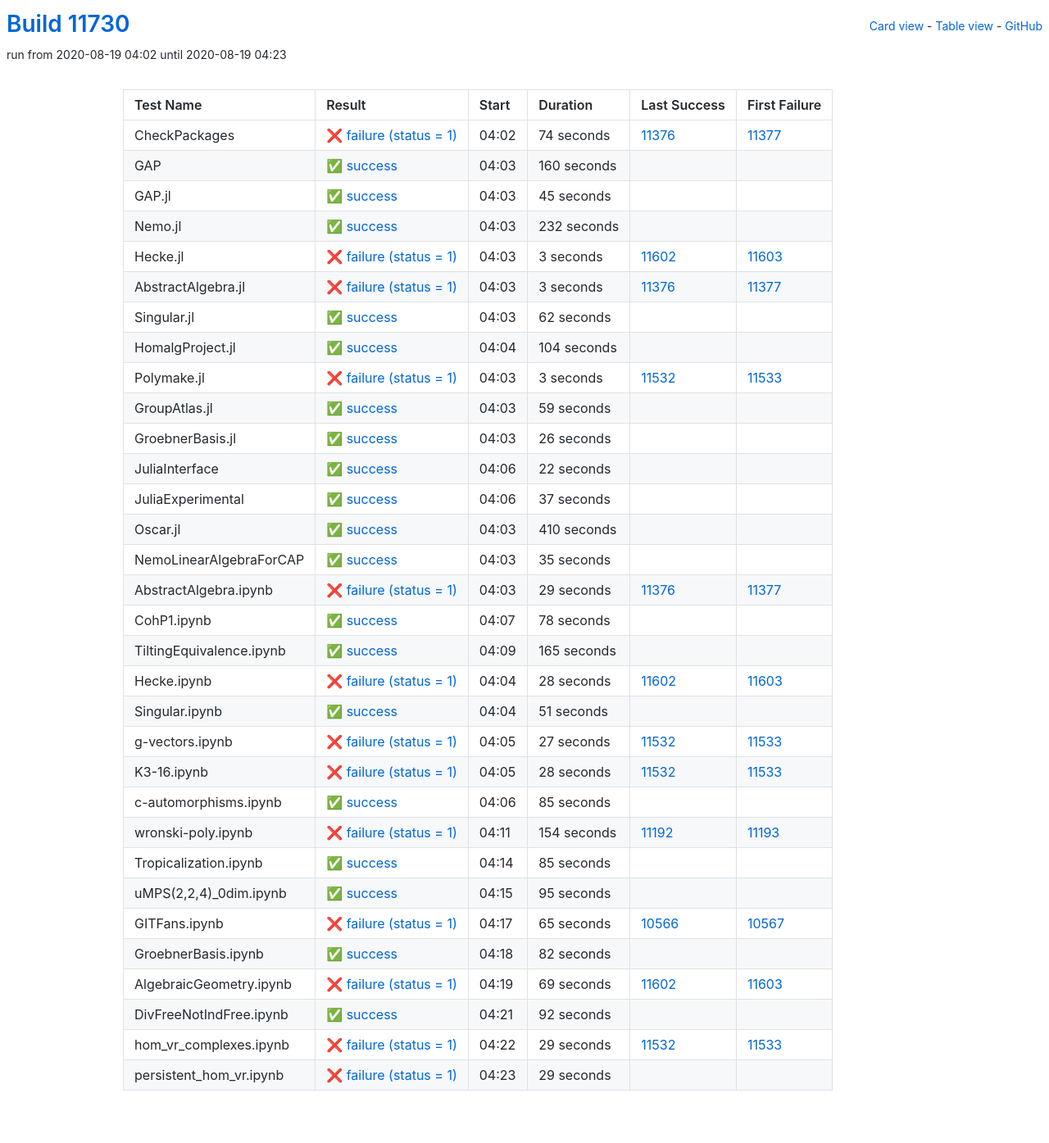
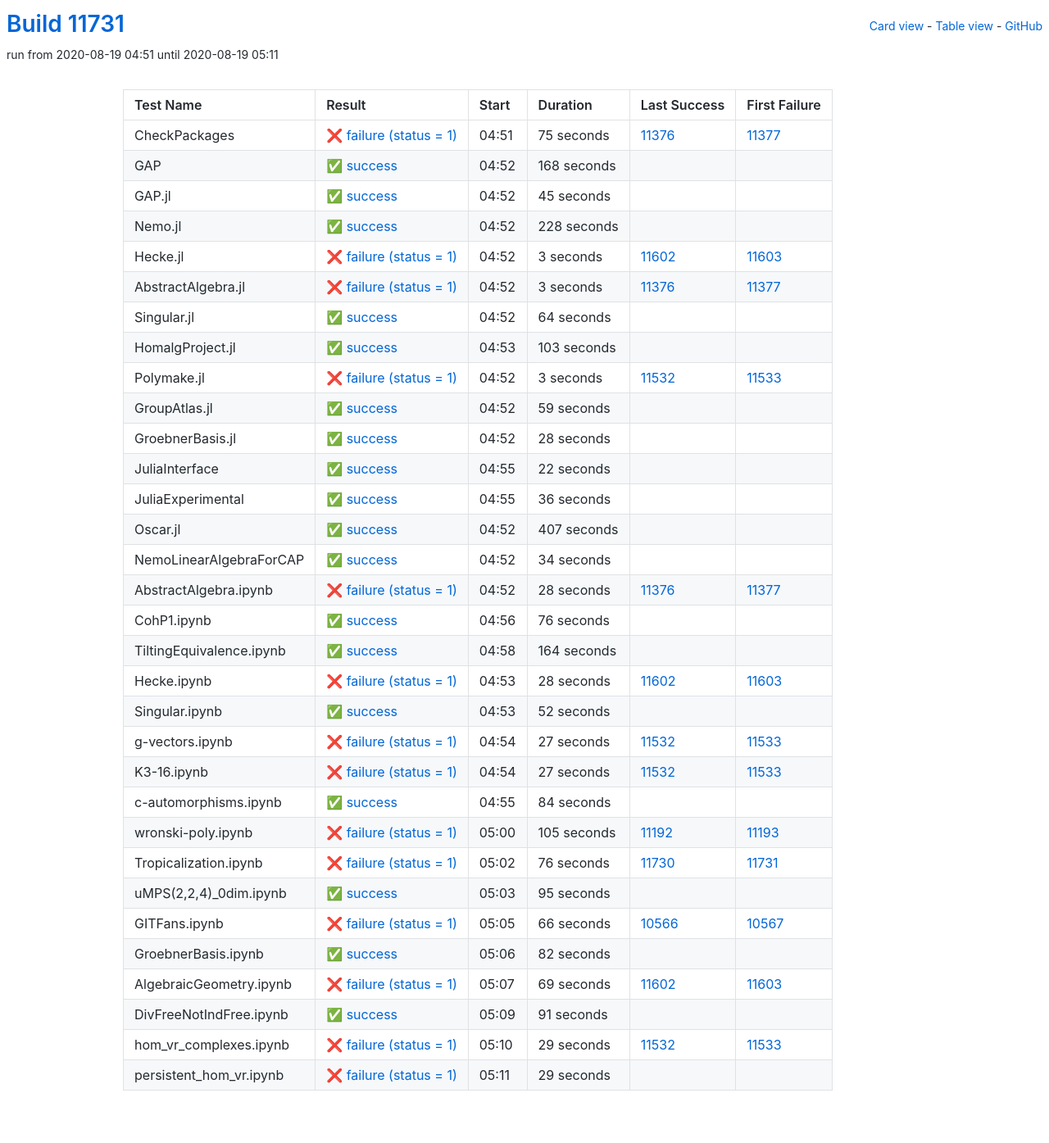
Before and after one commit to oscar-system/oscar-ci-status, a Jekyll site: the page built from table.html, in a window 1280 px wide. Shown: the whole page at 82% size. Built offline with Jekyll 4.4.1, drawn with Linux system fonts in a browser that asks for light colours.

Commit message:
Build #11731

```diff
--- a/_data/ci.yml
+++ b/_data/ci.yml
@@ -1,6 +1,6 @@
 ---
-build: 11730
-build_url: https://oscarci.mathematik.uni-kl.de/job/oscar/11730/
+build: 11731
+build_url: https://oscarci.mathematik.uni-kl.de/job/oscar/11731/
 job: oscar
 organization: oscar-system
 repo: oscar-ci-status
@@ -8,32 +8,32 @@
 tests:
 - name: CheckPackages
   id: checkpackages
-  log: https://oscarci.mathematik.uni-kl.de/job/oscar/11730/artifact/logs/build-11730/CheckPackages.log
-  start: 2020-08-19 04:02
+  log: https://oscarci.mathematik.uni-kl.de/job/oscar/11731/artifact/logs/build-11731/CheckPackages.log
+  start: 2020-08-19 04:51
   success: false
   exitcode: 1
   status: failure
-  duration: 74
+  duration: 75
   last_success: 11376
   last_success_url: https://oscarci.mathematik.uni-kl.de/job/oscar/11376/
   first_failure: 11377
   first_failure_url: https://oscarci.mathematik.uni-kl.de/job/oscar/11377/
 - name: GAP
   id: gap
-  log: https://oscarci.mathematik.uni-kl.de/job/oscar/11730/artifact/logs/build-11730/GAP.log
-  start: 2020-08-19 04:03
+  log: https://oscarci.mathematik.uni-kl.de/job/oscar/11731/artifact/logs/build-11731/GAP.log
+  start: 2020-08-19 04:52
   success: true
   exitcode: 0
   status: success
-  duration: 160
+  duration: 168
   last_success: false
   last_success_url:
   first_failure: false
   first_failure_url:
 - name: GAP.jl
   id: gap-jl
-  log: https://oscarci.mathematik.uni-kl.de/job/oscar/11730/artifact/logs/build-11730/GAP.jl.log
-  start: 2020-08-19 04:03
+  log: https://oscarci.mathematik.uni-kl.de/job/oscar/11731/artifact/logs/build-11731/GAP.jl.log
+  start: 2020-08-19 04:52
   success: true
   exitcode: 0
   status: success
@@ -44,20 +44,20 @@
   first_failure_url:
 - name: Nemo.jl
   id: nemo-jl
-  log: https://oscarci.mathematik.uni-kl.de/job/oscar/11730/artifact/logs/build-11730/Nemo.jl.log
-  start: 2020-08-19 04:03
+  log: https://oscarci.mathematik.uni-kl.de/job/oscar/11731/artifact/logs/build-11731/Nemo.jl.log
+  start: 2020-08-19 04:52
   success: true
   exitcode: 0
   status: success
-  duration: 232
+  duration: 228
   last_success: false
   last_success_url:
   first_failure: false
   first_failure_url:
 - name: Hecke.jl
   id: hecke-jl
-  log: https://oscarci.mathematik.uni-kl.de/job/oscar/11730/artifact/logs/build-11730/Hecke.jl.log
-  start: 2020-08-19 04:03
+  log: https://oscarci.mathematik.uni-kl.de/job/oscar/11731/artifact/logs/build-11731/Hecke.jl.log
+  start: 2020-08-19 04:52
   success: false
   exitcode: 1
   status: failure
@@ -68,8 +68,8 @@
   first_failure_url: https://oscarci.mathematik.uni-kl.de/job/oscar/11603/
 - name: AbstractAlgebra.jl
   id: abstractalgebra-jl
-  log: https://oscarci.mathematik.uni-kl.de/job/oscar/11730/artifact/logs/build-11730/AbstractAlgebra.jl.log
-  start: 2020-08-19 04:03
+  log: https://oscarci.mathematik.uni-kl.de/job/oscar/11731/artifact/logs/build-11731/AbstractAlgebra.jl.log
+  start: 2020-08-19 04:52
   success: false
   exitcode: 1
   status: failure
@@ -80,32 +80,32 @@
   first_failure_url: https://oscarci.mathematik.uni-kl.de/job/oscar/11377/
 - name: Singular.jl
   id: singular-jl
-  log: https://oscarci.mathematik.uni-kl.de/job/oscar/11730/artifact/logs/build-11730/Singular.jl.log
-  start: 2020-08-19 04:03
+  log: https://oscarci.mathematik.uni-kl.de/job/oscar/11731/artifact/logs/build-11731/Singular.jl.log
+  start: 2020-08-19 04:52
   success: true
   exitcode: 0
   status: success
-  duration: 62
+  duration: 64
   last_success: false
   last_success_url:
   first_failure: false
   first_failure_url:
 - name: HomalgProject.jl
   id: homalgproject-jl
-  log: https://oscarci.mathematik.uni-kl.de/job/oscar/11730/artifact/logs/build-11730/HomalgProject.jl.log
-  start: 2020-08-19 04:04
+  log: https://oscarci.mathematik.uni-kl.de/job/oscar/11731/artifact/logs/build-11731/HomalgProject.jl.log
+  start: 2020-08-19 04:53
   success: true
   exitcode: 0
   status: success
-  duration: 104
+  duration: 103
   last_success: false
   last_success_url:
   first_failure: false
   first_failure_url:
 - name: Polymake.jl
   id: polymake-jl
-  log: https://oscarci.mathematik.uni-kl.de/job/oscar/11730/artifact/logs/build-11730/Polymake.jl.log
-  start: 2020-08-19 04:03
+  log: https://oscarci.mathematik.uni-kl.de/job/oscar/11731/artifact/logs/build-11731/Polymake.jl.log
+  start: 2020-08-19 04:52
   success: false
   exitcode: 1
   status: failure
@@ -116,8 +116,8 @@
   first_failure_url: https://oscarci.mathematik.uni-kl.de/job/oscar/11533/
 - name: GroupAtlas.jl
   id: groupatlas-jl
-  log: https://oscarci.mathematik.uni-kl.de/job/oscar/11730/artifact/logs/build-11730/GroupAtlas.jl.log
-  start: 2020-08-19 04:03
+  log: https://oscarci.mathematik.uni-kl.de/job/oscar/11731/artifact/logs/build-11731/GroupAtlas.jl.log
+  start: 2020-08-19 04:52
   success: true
   exitcode: 0
   status: success
@@ -128,20 +128,20 @@
   first_failure_url:
 - name: GroebnerBasis.jl
   id: groebnerbasis-jl
-  log: https://oscarci.mathematik.uni-kl.de/job/oscar/11730/artifact/logs/build-11730/GroebnerBasis.jl.log
-  start: 2020-08-19 04:03
+  log: https://oscarci.mathematik.uni-kl.de/job/oscar/11731/artifact/logs/build-11731/GroebnerBasis.jl.log
+  start: 2020-08-19 04:52
   success: true
   exitcode: 0
   status: success
-  duration: 26
+  duration: 28
   last_success: false
   last_success_url:
   first_failure: false
   first_failure_url:
 - name: JuliaInterface
   id: juliainterface
-  log: https://oscarci.mathematik.uni-kl.de/job/oscar/11730/artifact/logs/build-11730/JuliaInterface.log
-  start: 2020-08-19 04:06
+  log: https://oscarci.mathematik.uni-kl.de/job/oscar/11731/artifact/logs/build-11731/JuliaInterface.log
+  start: 2020-08-19 04:55
   success: true
   exitcode: 0
   status: success
@@ -152,80 +152,80 @@
   first_failure_url:
 - name: JuliaExperimental
   id: juliaexperimental
-  log: https://oscarci.mathematik.uni-kl.de/job/oscar/11730/artifact/logs/build-11730/JuliaExperimental.log
-  start: 2020-08-19 04:06
+  log: https://oscarci.mathematik.uni-kl.de/job/oscar/11731/artifact/logs/build-11731/JuliaExperimental.log
+  start: 2020-08-19 04:55
   success: true
   exitcode: 0
   status: success
-  duration: 37
+  duration: 36
   last_success: false
   last_success_url:
   first_failure: false
   first_failure_url:
 - name: Oscar.jl
   id: oscar-jl
-  log: https://oscarci.mathematik.uni-kl.de/job/oscar/11730/artifact/logs/build-11730/Oscar.jl.log
-  start: 2020-08-19 04:03
+  log: https://oscarci.mathematik.uni-kl.de/job/oscar/11731/artifact/logs/build-11731/Oscar.jl.log
+  start: 2020-08-19 04:52
   success: true
   exitcode: 0
   status: success
-  duration: 410
+  duration: 407
   last_success: false
   last_success_url:
   first_failure: false
   first_failure_url:
 - name: NemoLinearAlgebraForCAP
   id: nemolinearalgebraforcap
-  log: https://oscarci.mathematik.uni-kl.de/job/oscar/11730/artifact/logs/build-11730/NemoLinearAlgebraForCAP.log
-  start: 2020-08-19 04:03
+  log: https://oscarci.mathematik.uni-kl.de/job/oscar/11731/artifact/logs/build-11731/NemoLinearAlgebraForCAP.log
+  start: 2020-08-19 04:52
   success: true
   exitcode: 0
   status: success
-  duration: 35
+  duration: 34
   last_success: false
   last_success_url:
   first_failure: false
   first_failure_url:
 - name: AbstractAlgebra.ipynb
   id: abstractalgebra-ipynb
-  log: https://oscarci.mathematik.uni-kl.de/job/oscar/11730/artifact/logs/build-11730/AbstractAlgebra.ipynb.log
-  start: 2020-08-19 04:03
+  log: https://oscarci.mathematik.uni-kl.de/job/oscar/11731/artifact/logs/build-11731/AbstractAlgebra.ipynb.log
+  start: 2020-08-19 04:52
   success: false
   exitcode: 1
   status: failure
-  duration: 29
+  duration: 28
   last_success: 11376
   last_success_url: https://oscarci.mathematik.uni-kl.de/job/oscar/11376/
   first_failure: 11377
   first_failure_url: https://oscarci.mathematik.uni-kl.de/job/oscar/11377/
 - name: CohP1.ipynb
   id: cohp1-ipynb
-  log: https://oscarci.mathematik.uni-kl.de/job/oscar/11730/artifact/logs/build-11730/CohP1.ipynb.log
-  start: 2020-08-19 04:07
+  log: https://oscarci.mathematik.uni-kl.de/job/oscar/11731/artifact/logs/build-11731/CohP1.ipynb.log
+  start: 2020-08-19 04:56
   success: true
   exitcode: 0
   status: success
-  duration: 78
+  duration: 76
   last_success: false
   last_success_url:
   first_failure: false
   first_failure_url:
 - name: TiltingEquivalence.ipynb
   id: tiltingequivalence-ipynb
-  log: https://oscarci.mathematik.uni-kl.de/job/oscar/11730/artifact/logs/build-11730/TiltingEquivalence.ipynb.log
-  start: 2020-08-19 04:09
+  log: https://oscarci.mathematik.uni-kl.de/job/oscar/11731/artifact/logs/build-11731/TiltingEquivalence.ipynb.log
+  start: 2020-08-19 04:58
   success: true
   exitcode: 0
   status: success
-  duration: 165
+  duration: 164
   last_success: false
   last_success_url:
   first_failure: false
   first_failure_url:
 - name: Hecke.ipynb
   id: hecke-ipynb
-  log: https://oscarci.mathematik.uni-kl.de/job/oscar/11730/artifact/logs/build-11730/Hecke.ipynb.log
-  start: 2020-08-19 04:04
+  log: https://oscarci.mathematik.uni-kl.de/job/oscar/11731/artifact/logs/build-11731/Hecke.ipynb.log
+  start: 2020-08-19 04:53
   success: false
   exitcode: 1
   status: failure
@@ -236,20 +236,20 @@
   first_failure_url: https://oscarci.mathematik.uni-kl.de/job/oscar/11603/
 - name: Singular.ipynb
   id: singular-ipynb
-  log: https://oscarci.mathematik.uni-kl.de/job/oscar/11730/artifact/logs/build-11730/Singular.ipynb.log
-  start: 2020-08-19 04:04
+  log: https://oscarci.mathematik.uni-kl.de/job/oscar/11731/artifact/logs/build-11731/Singular.ipynb.log
+  start: 2020-08-19 04:53
   success: true
   exitcode: 0
   status: success
-  duration: 51
+  duration: 52
   last_success: false
   last_success_url:
   first_failure: false
   first_failure_url:
 - name: g-vectors.ipynb
   id: g-vectors-ipynb
-  log: https://oscarci.mathematik.uni-kl.de/job/oscar/11730/artifact/logs/build-11730/g-vectors.ipynb.log
-  start: 2020-08-19 04:05
+  log: https://oscarci.mathematik.uni-kl.de/job/oscar/11731/artifact/logs/build-11731/g-vectors.ipynb.log
+  start: 2020-08-19 04:54
   success: false
   exitcode: 1
   status: failure
@@ -260,56 +260,56 @@
   first_failure_url: https://oscarci.mathematik.uni-kl.de/job/oscar/11533/
 - name: K3-16.ipynb
   id: k3-16-ipynb
-  log: https://oscarci.mathematik.uni-kl.de/job/oscar/11730/artifact/logs/build-11730/K3-16.ipynb.log
-  start: 2020-08-19 04:05
+  log: https://oscarci.mathematik.uni-kl.de/job/oscar/11731/artifact/logs/build-11731/K3-16.ipynb.log
+  start: 2020-08-19 04:54
   success: false
   exitcode: 1
   status: failure
-  duration: 28
+  duration: 27
   last_success: 11532
   last_success_url: https://oscarci.mathematik.uni-kl.de/job/oscar/11532/
   first_failure: 11533
   first_failure_url: https://oscarci.mathematik.uni-kl.de/job/oscar/11533/
 - name: c-automorphisms.ipynb
   id: c-automorphisms-ipynb
-  log: https://oscarci.mathematik.uni-kl.de/job/oscar/11730/artifact/logs/build-11730/c-automorphisms.ipynb.log
-  start: 2020-08-19 04:06
+  log: https://oscarci.mathematik.uni-kl.de/job/oscar/11731/artifact/logs/build-11731/c-automorphisms.ipynb.log
+  start: 2020-08-19 04:55
   success: true
   exitcode: 0
   status: success
-  duration: 85
+  duration: 84
   last_success: false
   last_success_url:
   first_failure: false
   first_failure_url:
 - name: wronski-poly.ipynb
   id: wronski-poly-ipynb
-  log: https://oscarci.mathematik.uni-kl.de/job/oscar/11730/artifact/logs/build-11730/wronski-poly.ipynb.log
-  start: 2020-08-19 04:11
+  log: https://oscarci.mathematik.uni-kl.de/job/oscar/11731/artifact/logs/build-11731/wronski-poly.ipynb.log
+  start: 2020-08-19 05:00
   success: false
   exitcode: 1
   status: failure
-  duration: 154
+  duration: 105
   last_success: 11192
   last_success_url: https://oscarci.mathematik.uni-kl.de/job/oscar/11192/
   first_failure: 11193
   first_failure_url: https://oscarci.mathematik.uni-kl.de/job/oscar/11193/
 - name: Tropicalization.ipynb
   id: tropicalization-ipynb
-  log: https://oscarci.mathematik.uni-kl.de/job/oscar/11730/artifact/logs/build-11730/Tropicalization.ipynb.log
-  start: 2020-08-19 04:14
-  success: true
-  exitcode: 0
-  status: success
-  duration: 85
-  last_success: false
-  last_success_url:
-  first_failure: false
-  first_failure_url:
+  log: https://oscarci.mathematik.uni-kl.de/job/oscar/11731/artifact/logs/build-11731/Tropicalization.ipynb.log
+  start: 2020-08-19 05:02
+  success: false
+  exitcode: 1
+  status: failure
+  duration: 76
+  last_success: 11730
+  last_success_url: https://oscarci.mathematik.uni-kl.de/job/oscar/11730/
+  first_failure: 11731
+  first_failure_url: https://oscarci.mathematik.uni-kl.de/job/oscar/11731/
 - name: uMPS(2,2,4)_0dim.ipynb
   id: umps-2-2-4-0dim-ipynb
-  log: https://oscarci.mathematik.uni-kl.de/job/oscar/11730/artifact/logs/build-11730/uMPS-2-2-4-_0dim.ipynb.log
-  start: 2020-08-19 04:15
+  log: https://oscarci.mathematik.uni-kl.de/job/oscar/11731/artifact/logs/build-11731/uMPS-2-2-4-_0dim.ipynb.log
+  start: 2020-08-19 05:03
   success: true
   exitcode: 0
   status: success
@@ -320,20 +320,20 @@
   first_failure_url:
 - name: GITFans.ipynb
   id: gitfans-ipynb
-  log: https://oscarci.mathematik.uni-kl.de/job/oscar/11730/artifact/logs/build-11730/GITFans.ipynb.log
-  start: 2020-08-19 04:17
+  log: https://oscarci.mathematik.uni-kl.de/job/oscar/11731/artifact/logs/build-11731/GITFans.ipynb.log
+  start: 2020-08-19 05:05
   success: false
   exitcode: 1
   status: failure
-  duration: 65
+  duration: 66
   last_success: 10566
   last_success_url: https://oscarci.mathematik.uni-kl.de/job/oscar/10566/
   first_failure: 10567
   first_failure_url: https://oscarci.mathematik.uni-kl.de/job/oscar/10567/
 - name: GroebnerBasis.ipynb
   id: groebnerbasis-ipynb
-  log: https://oscarci.mathematik.uni-kl.de/job/oscar/11730/artifact/logs/build-11730/GroebnerBasis.ipynb.log
-  start: 2020-08-19 04:18
+  log: https://oscarci.mathematik.uni-kl.de/job/oscar/11731/artifact/logs/build-11731/GroebnerBasis.ipynb.log
+  start: 2020-08-19 05:06
   success: true
   exitcode: 0
   status: success
@@ -344,8 +344,8 @@
   first_failure_url:
 - name: AlgebraicGeometry.ipynb
   id: algebraicgeometry-ipynb
-  log: https://oscarci.mathematik.uni-kl.de/job/oscar/11730/artifact/logs/build-11730/AlgebraicGeometry.ipynb.log
-  start: 2020-08-19 04:19
+  log: https://oscarci.mathematik.uni-kl.de/job/oscar/11731/artifact/logs/build-11731/AlgebraicGeometry.ipynb.log
+  start: 2020-08-19 05:07
   success: false
   exitcode: 1
   status: failure
@@ -356,20 +356,20 @@
   first_failure_url: https://oscarci.mathematik.uni-kl.de/job/oscar/11603/
 - name: DivFreeNotIndFree.ipynb
   id: divfreenotindfree-ipynb
-  log: https://oscarci.mathematik.uni-kl.de/job/oscar/11730/artifact/logs/build-11730/DivFreeNotIndFree.ipynb.log
-  start: 2020-08-19 04:21
+  log: https://oscarci.mathematik.uni-kl.de/job/oscar/11731/artifact/logs/build-11731/DivFreeNotIndFree.ipynb.log
+  start: 2020-08-19 05:09
   success: true
   exitcode: 0
   status: success
-  duration: 92
+  duration: 91
   last_success: false
   last_success_url:
   first_failure: false
   first_failure_url:
 - name: hom_vr_complexes.ipynb
   id: hom-vr-complexes-ipynb
-  log: https://oscarci.mathematik.uni-kl.de/job/oscar/11730/artifact/logs/build-11730/hom_vr_complexes.ipynb.log
-  start: 2020-08-19 04:22
+  log: https://oscarci.mathematik.uni-kl.de/job/oscar/11731/artifact/logs/build-11731/hom_vr_complexes.ipynb.log
+  start: 2020-08-19 05:10
   success: false
   exitcode: 1
   status: failure
@@ -380,8 +380,8 @@
   first_failure_url: https://oscarci.mathematik.uni-kl.de/job/oscar/11533/
 - name: persistent_hom_vr.ipynb
   id: persistent-hom-vr-ipynb
-  log: https://oscarci.mathematik.uni-kl.de/job/oscar/11730/artifact/logs/build-11730/persistent_hom_vr.ipynb.log
-  start: 2020-08-19 04:23
+  log: https://oscarci.mathematik.uni-kl.de/job/oscar/11731/artifact/logs/build-11731/persistent_hom_vr.ipynb.log
+  start: 2020-08-19 05:11
   success: false
   exitcode: 1
   status: failure
```
Also changed, not shown: README.md.
